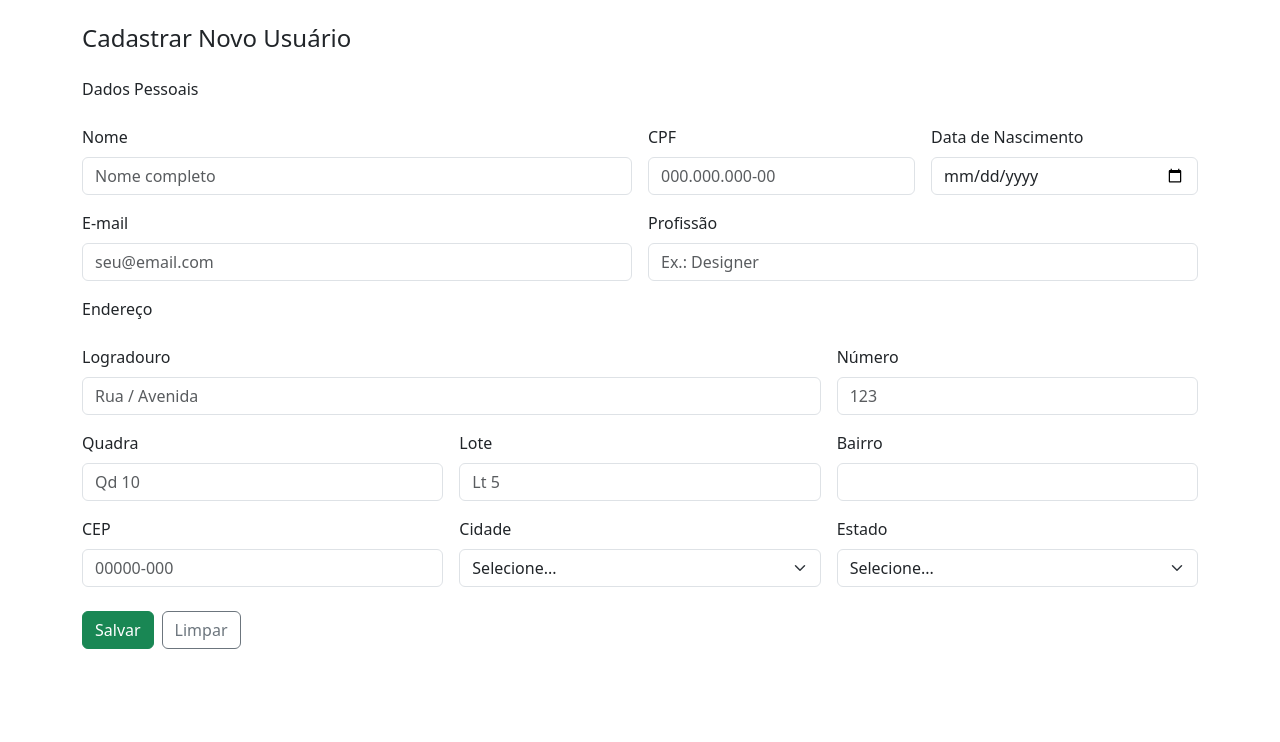
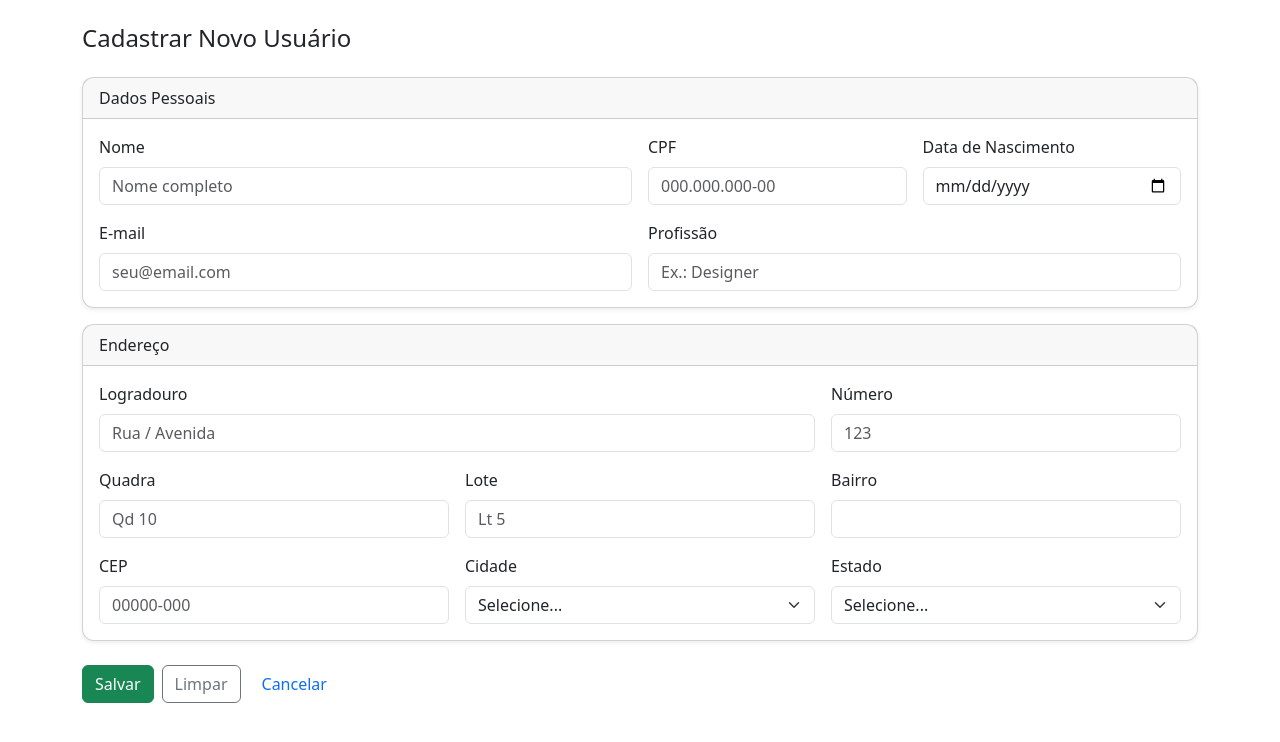
Before and after one commit to DeMesquita/atv01-ecommerce, a plain HTML site: page cadastro.html in a window 1280 px wide. Drawn offline with nearby package versions, Linux system fonts and the light colour scheme.

Commit message:
Update cadastro.html

```diff
--- a/cadastro.html
+++ b/cadastro.html
@@ -10,9 +10,12 @@
 <body id="tela-cadastro" class="py-4">
   <main class="container">
     <h1 class="h4 mb-4">Cadastrar Novo Usuário</h1>
+
     <form id="form-cadastro">
-      <fieldset class="mb-3">
-        <legend class="fs-6">Dados Pessoais</legend>
+      <!-- Card: Dados Pessoais -->
+      <div class="card section-card mb-3 shadow-sm">
+        <div class="card-header section-title">Dados Pessoais</div>
+        <div class="card-body">
           <div class="row g-3">
             <div class="col-md-6">
               <label for="nome" class="form-label">Nome</label>
@@ -35,9 +38,13 @@
               <input type="text" id="profissao" name="profissao" class="form-control" placeholder="Ex.: Designer" required>
             </div>
           </div>
-      </fieldset>
-      <fieldset class="mb-4">
-        <legend class="fs-6">Endereço</legend>
+        </div>
+      </div>
+
+      <!-- Card: Endereço -->
+      <div class="card section-card mb-4 shadow-sm">
+        <div class="card-header section-title">Endereço</div>
+        <div class="card-body">
           <div class="row g-3">
             <div class="col-md-8">
               <label for="logradouro" class="form-label">Logradouro</label>
@@ -85,11 +92,15 @@
               </select>
             </div>
           </div>
-      </fieldset>
-      <div class="d-flex gap-2">
+        </div>
+      </div>
+
+      <!-- Ações -->
+      <div class="d-flex flex-wrap gap-2">
         <button type="button" id="btn-salvar" class="btn btn-success"
           onclick="window.location.href='index.html'">Salvar</button>
         <button type="reset" class="btn btn-outline-secondary">Limpar</button>
+        <a href="index.html" class="btn btn-link text-decoration-none">Cancelar</a>
       </div>
     </form>
   </main>
```
Lines whose indentation alone changed are shown as unchanged.
